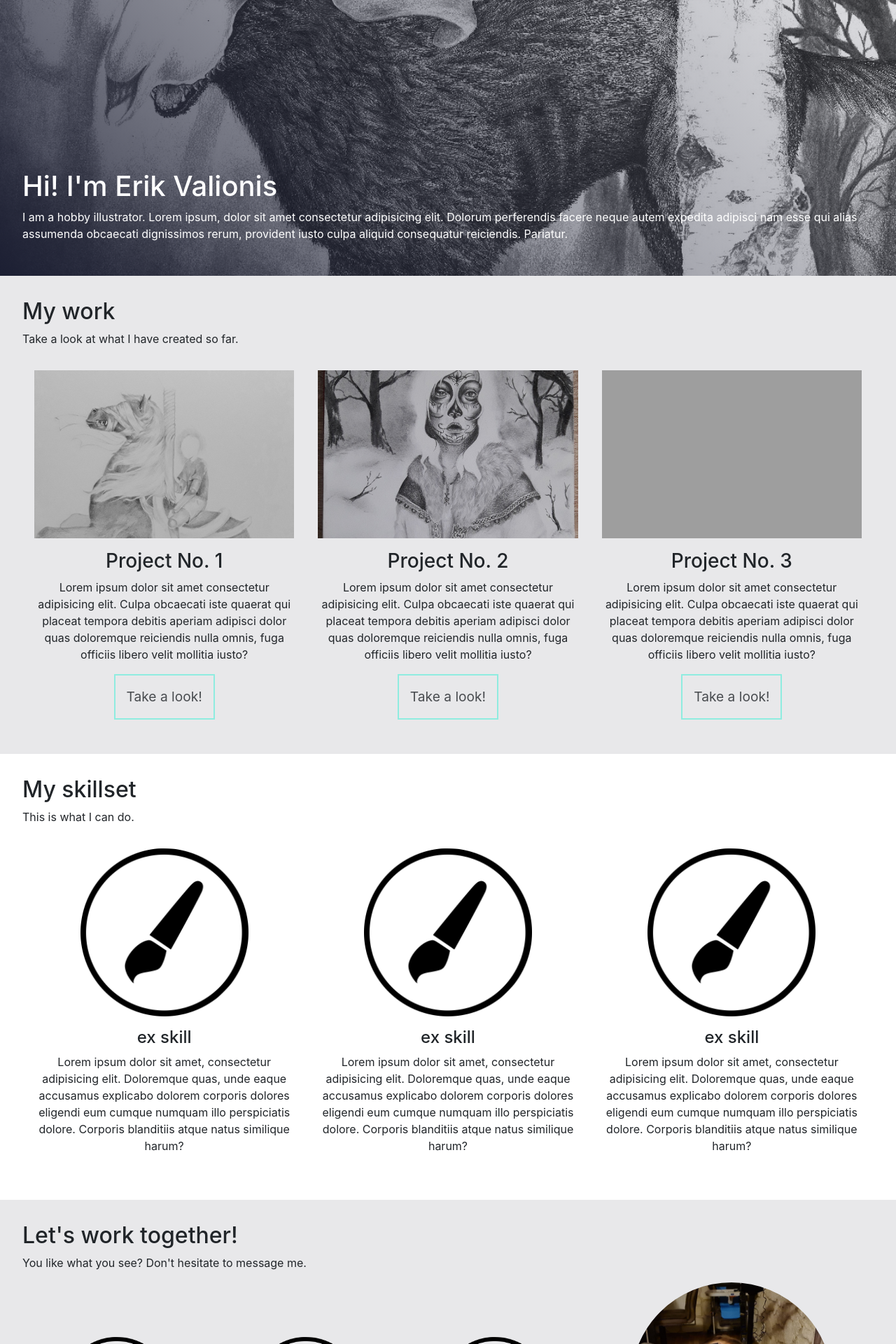
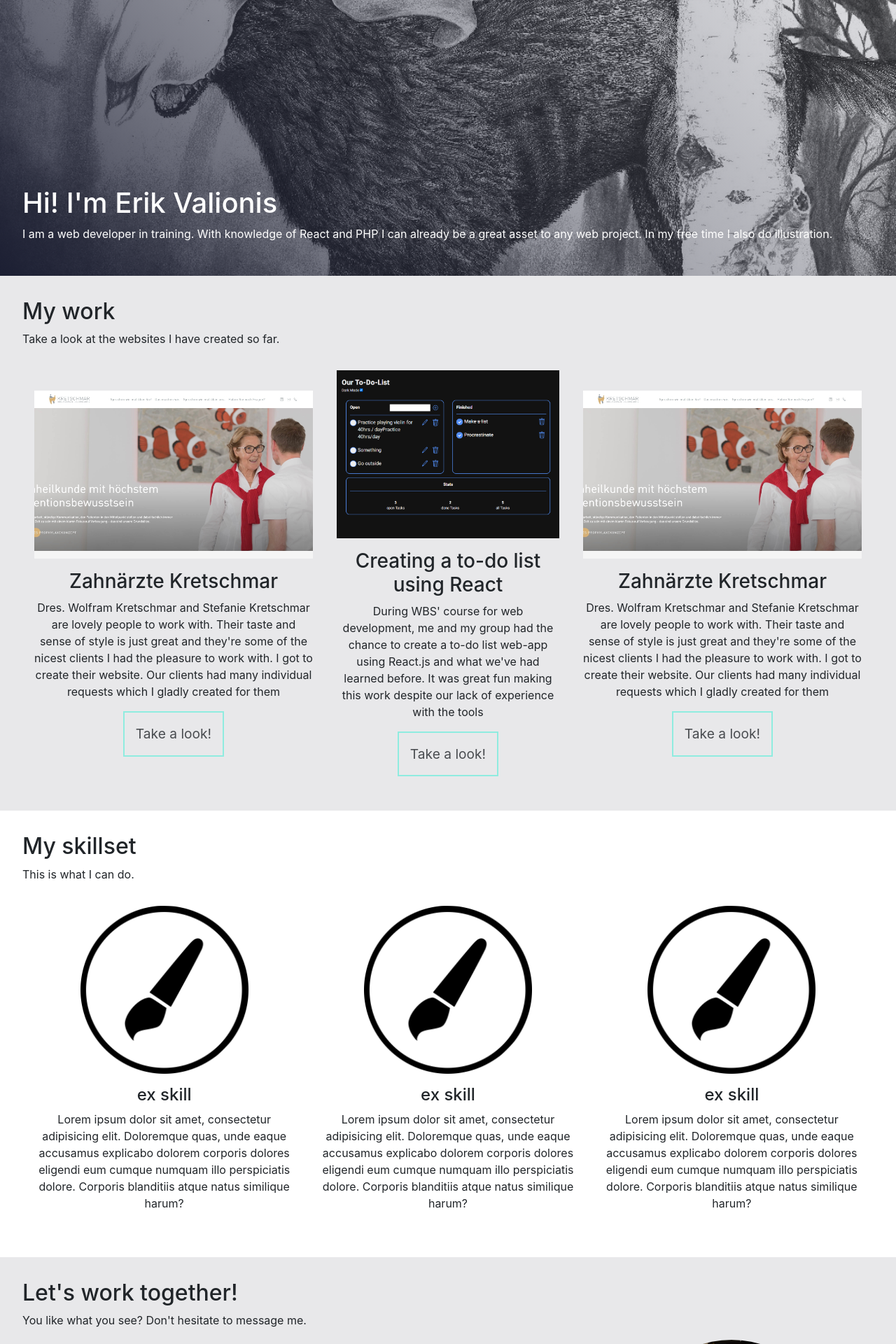
Before and after one commit to Elaktrato/portfolio, a PHP site: page / in a window 1280 px wide. Shown: the part 406-2326 px from the top of the page at 70% size. Run offline with PHP 8.4, Linux system fonts and the light colour scheme; grey boxes are pictures that could not be loaded.

Commit message:
Changing Content a little

```diff
--- a/index.html
+++ b/index.html
@@ -60,8 +60,7 @@
         <div class="introtext">
             <h1>Hi! I'm Erik Valionis</h1>
             <p>
-                I am a hobby illustrator. Lorem ipsum, dolor sit amet consectetur adipisicing elit. Dolorum perferendis facere neque autem expedita adipisci nam esse qui alias assumenda obcaecati dignissimos rerum, provident iusto culpa aliquid consequatur reiciendis.
-                Pariatur.
+                I am a web developer in training. With knowledge of React and PHP I can already be a great asset to any web project. In my free time I also do illustration.
             </p>
         </div>
         <div class="introgradient"></div>
@@ -75,45 +74,43 @@
         <!-- Overview of newest projects -->
         <section class="wrapblock grey">
             <h2>My work</h2>
-            <p>Take a look at what I have created so far.</p>
+            <p>Take a look at the websites I have created so far.</p>
             <div class="projectview">
 
                 <article class="projectpre">
-                    <a href="./projects/pro1.html">
-                        <img src="./assets/images/Kid-Horsey.jpg" alt="" style="object-position: top;">
+                    <img src="./assets/webdev/kretschmars-website.jpg" alt="" style="object-position: top;">
                     <section>
-                            <h3>Project No. 1</h3>
-                            <p>Lorem ipsum dolor sit amet consectetur adipisicing elit. Culpa obcaecati iste quaerat qui placeat tempora debitis aperiam adipisci dolor quas doloremque reiciendis nulla omnis, fuga officiis libero velit mollitia iusto?</p>
+                        <h3>Zahnärzte Kretschmar</h3>
+                        <p>Dres. Wolfram Kretschmar and Stefanie Kretschmar are lovely people to work with. Their taste and sense of style is just great and they're some of the nicest clients I had the pleasure to work with. I got to create their website.
+                            Our clients had many individual requests which I gladly created for them</p>
                     </section>
-                    </a>
 
-                    <a href="./projects/index.html?picLight=2">
+                    <a href="https://www.zahnarzt-kretschmar.de/" target="_blank">
                         <div class="looksy">Take a look!</div>
                     </a>
                 </article>
 
                 <article class="projectpre">
-                    <a href="./projects/pro2.html">
-                        <img src="./assets/images/Tattoo-Lady.jpg" alt="">
+                    <img src="./assets/webdev/todolist.png" alt="" style="object-position: top;">
                     <section>
-                            <h3>Project No. 2</h3>
-                            <p>Lorem ipsum dolor sit amet consectetur adipisicing elit. Culpa obcaecati iste quaerat qui placeat tempora debitis aperiam adipisci dolor quas doloremque reiciendis nulla omnis, fuga officiis libero velit mollitia iusto?</p>
+                        <h3>Creating a to-do list using React</h3>
+                        <p>During WBS' course for web development, me and my group had the chance to create a to-do list web-app using React.js and what we've had learned before. It was great fun making this work despite our lack of experience with the tools</p>
                     </section>
-                    </a>
-                    <a href="./projects/index.html?picLight=2">
+
+                    <a href="https://heidisgithub.github.io/reacttodo/" target="_blank">
                         <div class="looksy">Take a look!</div>
                     </a>
                 </article>
 
                 <article class="projectpre">
-                    <a href="./projects/index.html?picLight=2">
-                        <img src="./assets/images/one-winged-lanky-dude.jpg" alt="">
+                    <img src="./assets/webdev/kretschmars-website.jpg" alt="" style="object-position: top;">
                     <section>
-                            <h3>Project No. 3</h3>
-                            <p>Lorem ipsum dolor sit amet consectetur adipisicing elit. Culpa obcaecati iste quaerat qui placeat tempora debitis aperiam adipisci dolor quas doloremque reiciendis nulla omnis, fuga officiis libero velit mollitia iusto?</p>
+                        <h3>Zahnärzte Kretschmar</h3>
+                        <p>Dres. Wolfram Kretschmar and Stefanie Kretschmar are lovely people to work with. Their taste and sense of style is just great and they're some of the nicest clients I had the pleasure to work with. I got to create their website.
+                            Our clients had many individual requests which I gladly created for them</p>
                     </section>
-                    </a>
-                    <a href="./projects/pro3.html">
+
+                    <a href="https://www.zahnarzt-kretschmar.de/" target="_blank">
                         <div class="looksy">Take a look!</div>
                     </a>
                 </article>
--- a/style.css
+++ b/style.css
@@ -157,6 +157,7 @@
         width: 100%;
         max-height: 15rem;
         object-fit: cover;
+        min-height: 15rem;
     }
 
     .projectpre section,
```
Also changed, not shown: assets/webdev/kretschmars-website.jpg (added). Lines whose indentation alone changed are shown as unchanged.
